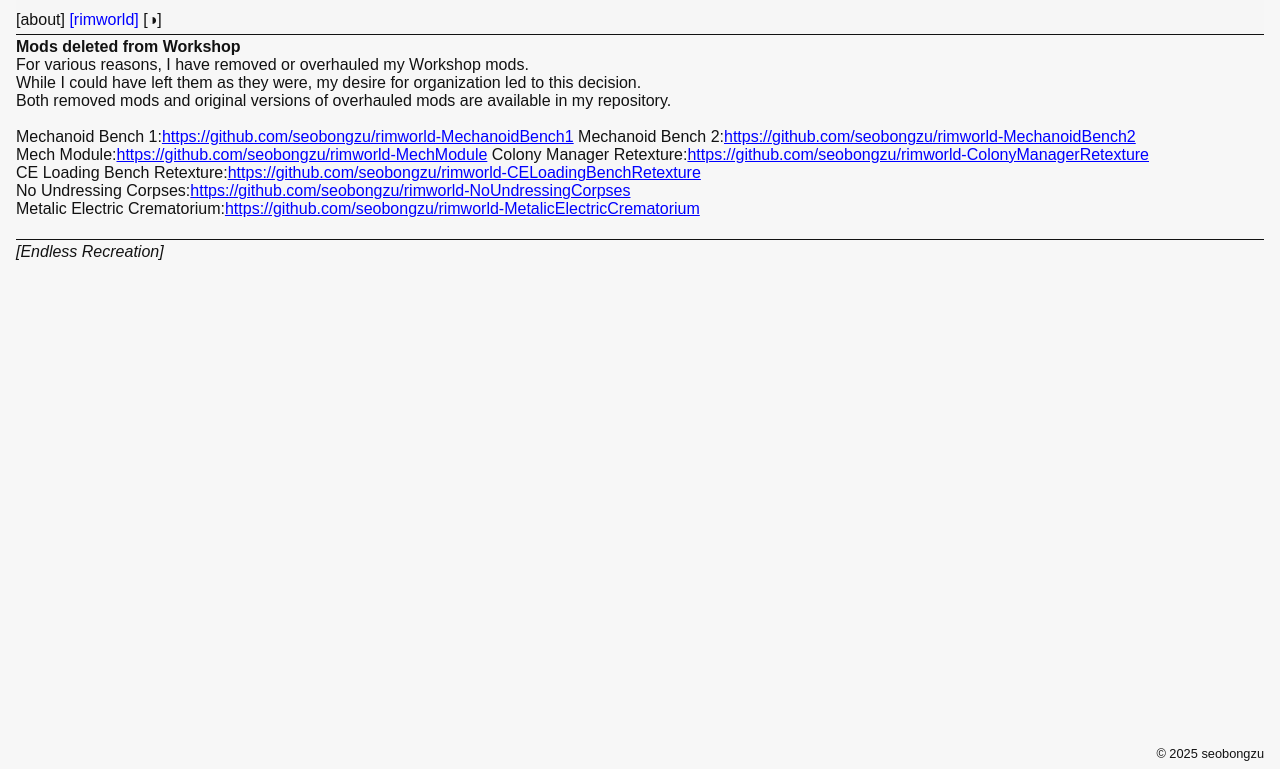
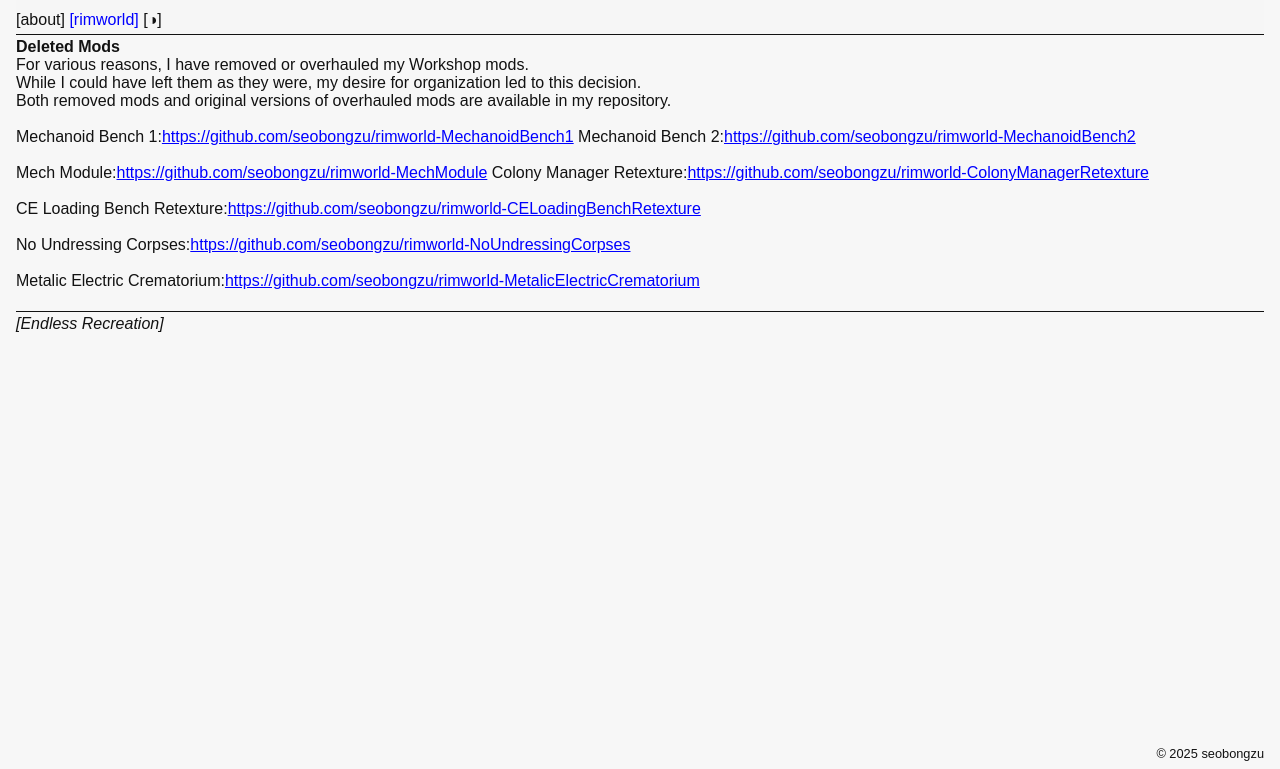
Before and after one commit to seobongzu/seobongzu.github.io, a Jekyll site: the page built from _posts/2025-01-22-Deleted-Mods.md, in a window 1280 px wide, cut to the strip 131-900 px from the top of the page. Built offline with Jekyll 4.4.1, drawn with Linux system fonts in a browser that asks for light colours.

Commit message:
update: Deleted Mods

```diff
--- a/_posts/2025-01-22-Mods-deleted-from-Workshop.md
+++ b/_posts/2025-01-22-Deleted-Mods.md
@@ -1,6 +1,6 @@
 ---
 layout: post
-title: "Mods deleted from Workshop"
+title: "Deleted Mods"
 date: 2025-01-22
 category: rimworld
 ---
@@ -9,10 +9,16 @@
 Both removed mods and original versions of overhauled mods are available in my repository.
 <br>
 - Mechanoid Bench 1: <a href="https://github.com/seobongzu/rimworld-MechanoidBench1" target="_blank">https://github.com/seobongzu/rimworld-MechanoidBench1</a>
+<br>
 - Mechanoid Bench 2: <a href="https://github.com/seobongzu/rimworld-MechanoidBench2" target="_blank">https://github.com/seobongzu/rimworld-MechanoidBench2</a>
+<br>
 - Mech Module: <a href="https://github.com/seobongzu/rimworld-MechModule" target="_blank">https://github.com/seobongzu/rimworld-MechModule</a>
+<br>
 - Colony Manager Retexture: <a href="https://github.com/seobongzu/rimworld-ColonyManagerRetexture" target="_blank">https://github.com/seobongzu/rimworld-ColonyManagerRetexture</a>
+<br>
 - CE Loading Bench Retexture: <a href="https://github.com/seobongzu/rimworld-CELoadingBenchRetexture" target="_blank">https://github.com/seobongzu/rimworld-CELoadingBenchRetexture</a>
+<br>
 - No Undressing Corpses: <a href="https://github.com/seobongzu/rimworld-NoUndressingCorpses" target="_blank">https://github.com/seobongzu/rimworld-NoUndressingCorpses</a>
+<br>
 - Metalic Electric Crematorium: <a href="https://github.com/seobongzu/rimworld-MetalicElectricCrematorium" target="_blank">https://github.com/seobongzu/rimworld-MetalicElectricCrematorium</a>
 <br>
```
